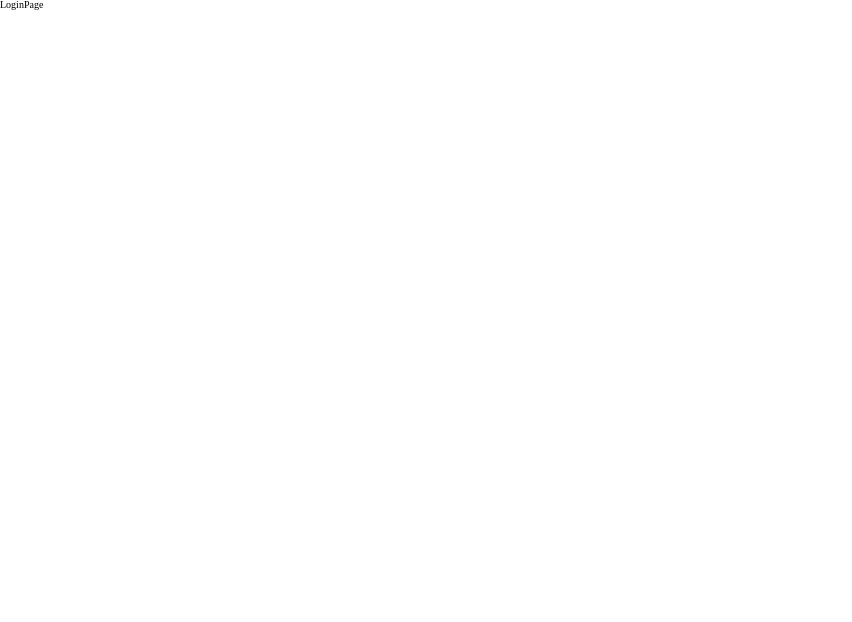
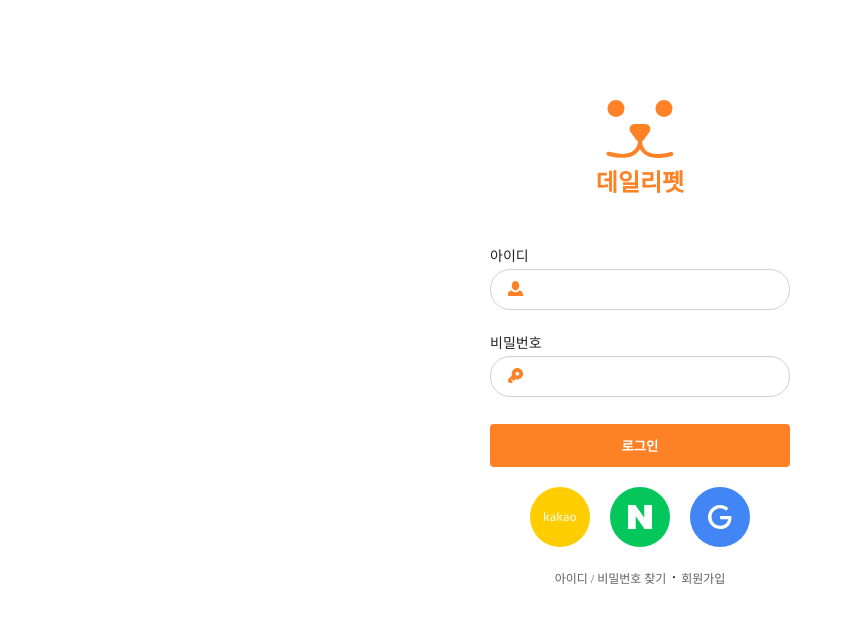
Before and after one commit to Hyen636/DailyPet, a Vue app in the folder daily-pet/: page /login in a window 1280 px wide. Shown: the top 622 px of the page, without its empty margins (0-852 px from the left). Built offline with nearby package versions, Linux system fonts and the light colour scheme.

Commit message:
feat: LoginPage 제작(#3)

```diff
--- a/daily-pet/src/assets/scss/reset.scss
+++ b/daily-pet/src/assets/scss/reset.scss
@@ -1,16 +1,84 @@
-html, body, div, span, applet, object, iframe,
-h1, h2, h3, h4, h5, h6, p, blockquote, pre,
-a, abbr, acronym, address, big, cite, code,
-del, dfn, em, img, ins, kbd, q, s, samp,
-small, strike, strong, sub, sup, tt, var,
-b, u, i, center,
-dl, dt, dd, ol, ul, li,
-fieldset, form, label, legend,
-table, caption, tbody, tfoot, thead, tr, th, td,
-article, aside, canvas, details, embed,
-figure, figcaption, footer, header, hgroup,
-menu, nav, output, ruby, section, summary,
-time, mark, audio, video {
+html,
+body,
+div,
+span,
+applet,
+object,
+iframe,
+h1,
+h2,
+h3,
+h4,
+h5,
+h6,
+p,
+blockquote,
+pre,
+a,
+abbr,
+acronym,
+address,
+big,
+cite,
+code,
+del,
+dfn,
+em,
+img,
+ins,
+kbd,
+q,
+s,
+samp,
+small,
+strike,
+strong,
+sub,
+sup,
+tt,
+var,
+b,
+u,
+i,
+center,
+dl,
+dt,
+dd,
+ol,
+ul,
+li,
+fieldset,
+form,
+label,
+legend,
+table,
+caption,
+tbody,
+tfoot,
+thead,
+tr,
+th,
+td,
+article,
+aside,
+canvas,
+details,
+embed,
+figure,
+figcaption,
+footer,
+header,
+hgroup,
+menu,
+nav,
+output,
+ruby,
+section,
+summary,
+time,
+mark,
+audio,
+video {
   margin: 0;
   padding: 0;
   border: 0;
@@ -18,25 +86,42 @@ time, mark, audio, video {
   font: inherit;
   vertical-align: baseline;
 }
-html{
+* {
+  box-sizing: border-box;
+}
+html {
   font-size: 62.5%;
 }
 /* HTML5 display-role reset for older browsers */
-article, aside, details, figcaption, figure,
-footer, header, hgroup, menu, nav, section {
+article,
+aside,
+details,
+figcaption,
+figure,
+footer,
+header,
+hgroup,
+menu,
+nav,
+section {
   display: block;
 }
 body {
   line-height: 1;
+  font-size: 1.6rem;
 }
-ol, ul {
+ol,
+ul {
   list-style: none;
 }
-blockquote, q {
+blockquote,
+q {
   quotes: none;
 }
-blockquote:before, blockquote:after,
-q:before, q:after {
+blockquote:before,
+blockquote:after,
+q:before,
+q:after {
   content: '';
   content: none;
 }
--- a/daily-pet/src/views/LoginPage.vue
+++ b/daily-pet/src/views/LoginPage.vue
@@ -1,7 +1,121 @@
-<script setup lang="ts"></script>
+<script setup lang="ts">
+import { ref, reactive, watch } from 'vue'
+import Logo from '../components/Common/Logo/Logo.vue'
+import Input from '../components/Form/Input/Input.vue'
+import Button from '../components/Form/Button/Button.vue'
+import OAuth from '../components/OAuth/OAuth.vue'
+import router from '@/router'
+
+const id = ref('')
+const password = ref('')
+const errorMessage = reactive({
+  id: '',
+  password: ''
+})
+
+const onSubmit = () => {
+  if (id.value !== 'test') {
+    errorMessage.id = '존재하지 않는 아이디입니다.'
+  } else if (password.value !== 'test') {
+    errorMessage.password = '비밀번호가 올바르지 않습니다.'
+  } else {
+    router.push('/')
+  }
+}
+
+watch(id, () => {
+  if (id.value === '') {
+    errorMessage.id = ''
+  }
+})
+
+watch(password, () => {
+  if (password.value === '') {
+    errorMessage.password = ''
+  }
+})
+</script>
 
 <template>
-  <h1>LoginPage</h1>
+  <div class="login-page">
+    <Logo />
+    <form class="login-page__form" @submit.prevent="onSubmit">
+      <Input
+        :is-login-page="true"
+        label="아이디"
+        type="text"
+        :error-message="errorMessage.id"
+        v-model="id"
+      >
+        <svg
+          xmlns="http://www.w3.org/2000/svg"
+          width="15"
+          height="16"
+          viewBox="0 0 15 16"
+          fill="none"
+        >
+          <path
+            d="M7.5 0.086853C5.4375 0.086853 3.75 2.18685 3.75 4.77435C3.75 7.36185 5.4375 9.46185 7.5 9.46185C9.5625 9.46185 11.25 7.36185 11.25 4.77435C11.25 2.18685 9.5625 0.086853 7.5 0.086853ZM3.58125 9.46185C1.59375 9.5556 0 11.1869 0 13.2119V15.0869H15V13.2119C15 11.1869 13.425 9.5556 11.4188 9.46185C10.4062 10.6056 9.01875 11.3369 7.5 11.3369C5.98125 11.3369 4.59375 10.6056 3.58125 9.46185Z"
+            fill="#FF8125"
+          />
+        </svg>
+      </Input>
+      <Input
+        :is-login-page="true"
+        label="비밀번호"
+        type="password"
+        :error-message="errorMessage.password"
+        v-model="password"
+        ><svg
+          xmlns="http://www.w3.org/2000/svg"
+          width="15"
+          height="16"
+          viewBox="0 0 15 16"
+          fill="none"
+        >
+          <path
+            d="M13.341 1.74941C11.1216 -0.46253 7.52253 -0.46253 5.31808 1.74941C3.76598 3.28651 3.3011 5.49845 3.90094 7.44794L0.376845 10.972C0.129408 11.227 -0.0430482 11.7293 0.00943837 12.0893L0.234381 13.7238C0.31686 14.2637 0.819231 14.7736 1.35909 14.8486L2.99368 15.0735C3.35358 15.126 3.85596 14.961 4.11089 14.6986L4.72573 14.0837C4.8757 13.9413 4.8757 13.7013 4.72573 13.5514L3.27111 12.0968C3.05366 11.8793 3.05366 11.5194 3.27111 11.302C3.48855 11.0845 3.84846 11.0845 4.0659 11.302L5.52803 12.7641C5.67049 12.9065 5.91043 12.9065 6.05291 12.7641L7.6425 11.182C9.58451 11.7893 11.7964 11.317 13.341 9.77985C15.553 7.56791 15.553 3.96134 13.341 1.74941ZM9.37456 7.58291C8.33983 7.58291 7.50004 6.74312 7.50004 5.70839C7.50004 4.67366 8.33983 3.83387 9.37456 3.83387C10.4093 3.83387 11.2491 4.67366 11.2491 5.70839C11.2491 6.74312 10.4093 7.58291 9.37456 7.58291Z"
+            fill="#FF8125"
+          />
+        </svg>
+      </Input>
+      <Button :is-large="true">로그인</Button>
+    </form>
+    <OAuth />
+    <div class="login-page__link">
+      <router-link to="/find-user">아이디 / 비밀번호 찾기</router-link>
+      <span>ㆍ</span>
+      <router-link to="/join">회원가입</router-link>
+    </div>
+  </div>
 </template>
 
-<style scoped></style>
+<style lang="scss" scoped>
+.login-page {
+  max-width: 30rem;
+  display: flex;
+  flex-direction: column;
+  align-items: center;
+  margin: 0 auto;
+  margin-top: 10rem;
+  .login-page__form {
+    width: 100%;
+    display: flex;
+    flex-direction: column;
+    gap: 1rem;
+    margin-top: 5.5rem;
+    margin-bottom: 2rem;
+  }
+  .login-page__link {
+    margin-top: 2rem;
+    a {
+      font-size: 1.2rem;
+      text-decoration: none;
+      color: #5f5f5f;
+      &:hover {
+        color: #222;
+      }
+    }
+  }
+}
+</style>
```
Lines whose indentation alone changed are shown as unchanged.
